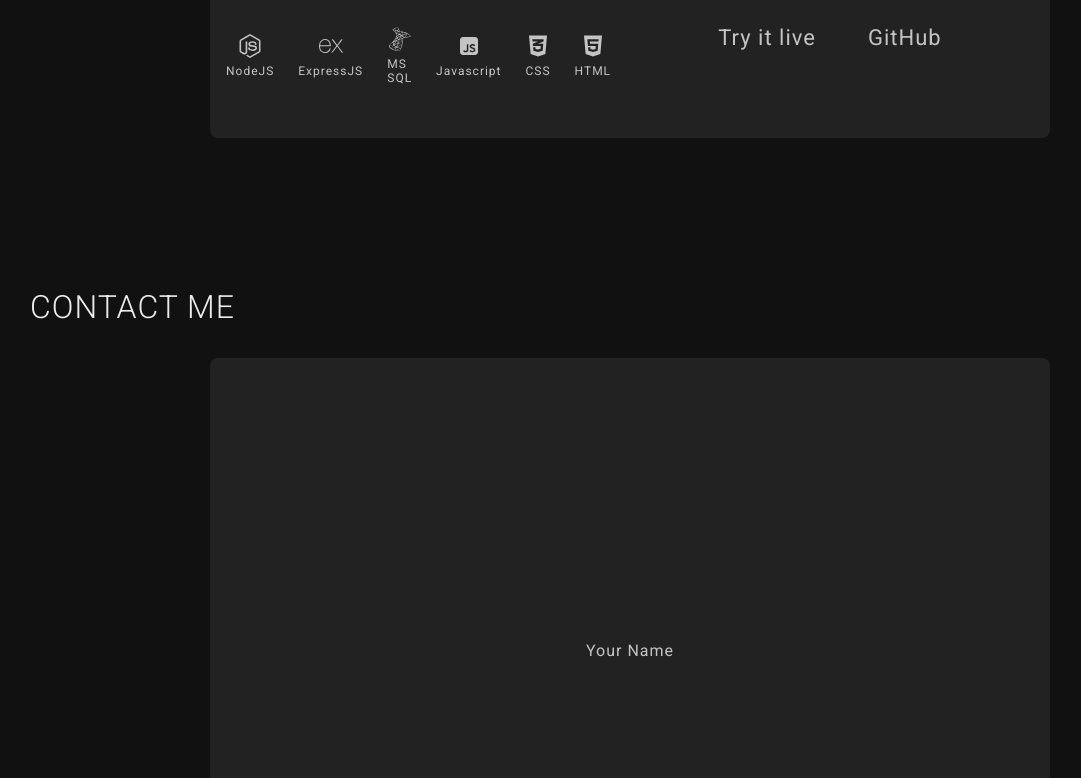
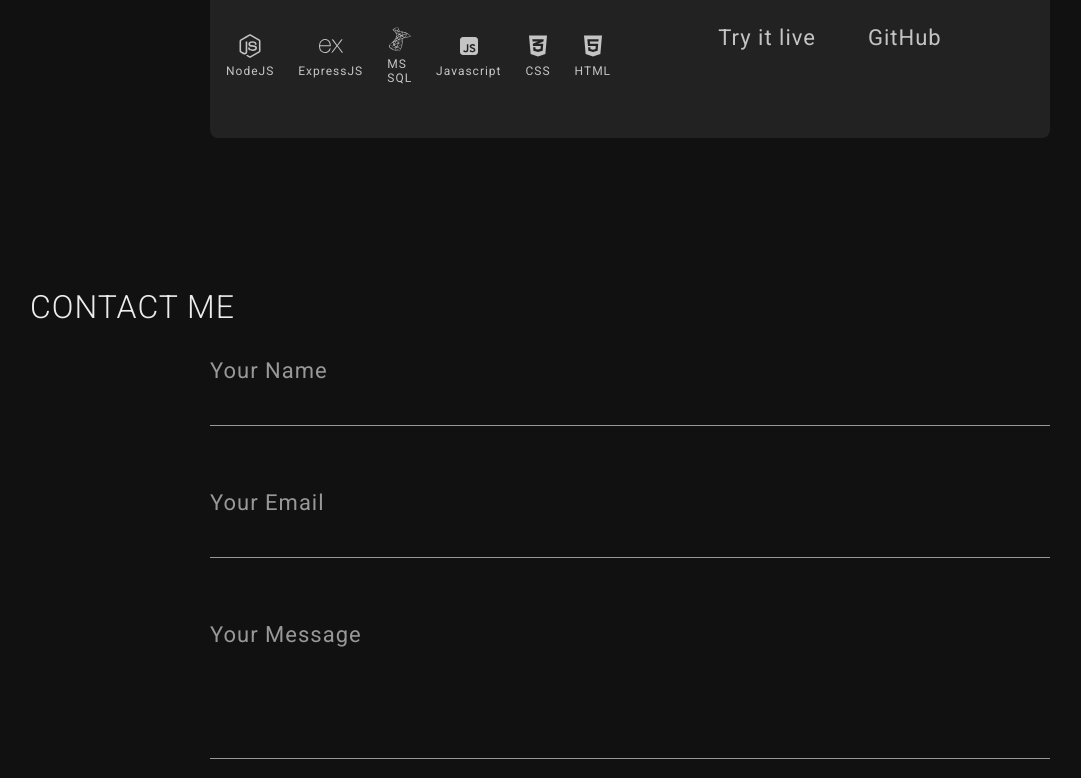
Before and after one commit to Shabahang-Saffari/Portfolio-Website, a React (Vite) app: page / in a window 1280 px wide. Shown: the part 2016-2794 px from the top of the page, without its empty margins (10-1091 px from the left). Built offline with nearby package versions, Linux system fonts and the light colour scheme.

Commit message:
styling the contact page

```diff
--- a/index.html
+++ b/index.html
@@ -33,7 +33,7 @@
       rel="stylesheet"
     />
 
-    <title>Shabahang S.</title>
+    <title>Shab S. | Developer</title>
   </head>
   <body>
     <div id="root"></div>
--- a/src/components/Contact/Contact.jsx
+++ b/src/components/Contact/Contact.jsx
@@ -1,15 +1,54 @@
 import "./contact.scss";
+import { useGlobalContext } from "../../Context";
+import { motion } from "framer-motion";
+
+const button_variants = {
+  hover: {
+    y: [5, 0, 5],
+    textShadow: "0px 0px 10px rgb(255,255,255)",
+    transition: {
+      y: { repeat: Infinity, duration: 1.5 },
+    },
+  },
+};
 
 const Contact = () => {
+  const { hover_on_available, exit_available_hover } = useGlobalContext();
+
+  // **************   Available btn   *******************
+
+  const cursor_hover_handler = () => {
+    hover_on_available();
+  };
+
+  const cursor_exit_hover_handler = () => {
+    exit_available_hover();
+  };
+
   return (
     <div className="contact_page_wrapper" id="contact">
       <div className="contact_page_content">
         <h4>Contact Me</h4>
-        <div className="message_wrapper">
-          <label htmlFor="" className="users_name">
-            Your Name
+        <form>
+          <label htmlFor="users_name_input">Your Name</label>
+          <input type="text" id="users_name_input" className="message_input" />
+          <label htmlFor="email_input">Your Email</label>
+          <input type="text" id="email_input" className="message_input" />
+          <label htmlFor="users_message" className="users_name_label">
+            Your Message
           </label>
-        </div>
+          <textarea name="" id="users_message"></textarea>
+          <div className="btn_container">
+            <motion.button
+              onMouseOver={cursor_hover_handler}
+              onMouseLeave={cursor_exit_hover_handler}
+              variants={button_variants}
+              whileHover="hover"
+            >
+              Send
+            </motion.button>
+          </div>
+        </form>
       </div>
     </div>
   );
--- a/src/components/Contact/contact.scss
+++ b/src/components/Contact/contact.scss
@@ -35,11 +35,55 @@
   }
 }
 
-.message_wrapper {
-  @include flex_center;
+form {
+  display: flex;
+  flex-direction: column;
   width: 70%;
   height: 85%;
   border-radius: $border_radius;
-  background: $primary_650;
   // border: 2px solid rgb(211, 226, 0) !important;
+
+  label {
+    font-size: $large_font;
+    color: $primary_300;
+    margin-bottom: 1rem;
+  }
+  input {
+    color: $primary_200;
+    font-size: $large_font;
+    border: none;
+    border-bottom: 1px solid $primary_300;
+    background: transparent;
+    margin-bottom: 4rem;
+    &:focus {
+      outline: none;
+    }
+  }
+
+  textarea {
+    resize: none;
+    height: 12vh;
+    border: none;
+    border-bottom: 1px solid $primary_300;
+    background: transparent;
+    font-family: "Roboto", sans-serif;
+    font-size: $large_font;
+    color: $primary_200;
+    margin-bottom: 1rem;
+    &:focus {
+      outline: none;
+    }
+  }
+  .btn_container {
+    @include flex_center;
+  }
+  button {
+    height: 2rem;
+    width: 20rem;
+    font-size: $xlarge_font;
+    color: inherit;
+    border: none;
+    background: transparent;
+    // border: 2px solid rgb(211, 226, 0) !important;
+  }
 }
--- a/src/components/Navbar/Navbar.jsx
+++ b/src/components/Navbar/Navbar.jsx
@@ -48,7 +48,8 @@ const Navbar = () => {
     <nav className="nav_wrapper">
       <div className="nav_content">
         <div className="available_status_wrapper">
-          <motion.div
+          <motion.a
+            href="#contact"
             className="available_status"
             onMouseOver={cursor_hover_handler}
             onMouseLeave={cursor_exit_hover_handler}
@@ -58,7 +59,7 @@ const Navbar = () => {
             }}
           >
             Available to join your team
-          </motion.div>
+          </motion.a>
         </div>
 
         <div className="theme_mode_wrapper">
--- a/src/components/Navbar/navbar.scss
+++ b/src/components/Navbar/navbar.scss
@@ -38,6 +38,8 @@
 }
 .available_status {
   display: inline-block;
+  color: inherit;
+
   &:hover {
     font-weight: $font_weight6;
   }
--- a/src/components/data.jsx
+++ b/src/components/data.jsx
@@ -28,6 +28,7 @@ import {
   FaCss3Alt,
   FaNodeJs,
   FaGitAlt,
+  FaFigma,
 } from "react-icons/fa";
 
 import { GrGithub, GrDatabase, GrHeroku } from "react-icons/gr";
@@ -83,6 +84,7 @@ export const skills = [
   {
     category: "Front-End",
     items: [
+      { id: nanoid(), name: "Figma", icon: <FaFigma /> },
       { id: nanoid(), name: "HTML", icon: <FaHtml5 /> },
       { id: nanoid(), name: "CSS", icon: <FaCss3Alt /> },
       { id: nanoid(), name: "SASS", icon: <SiSass /> },
```
